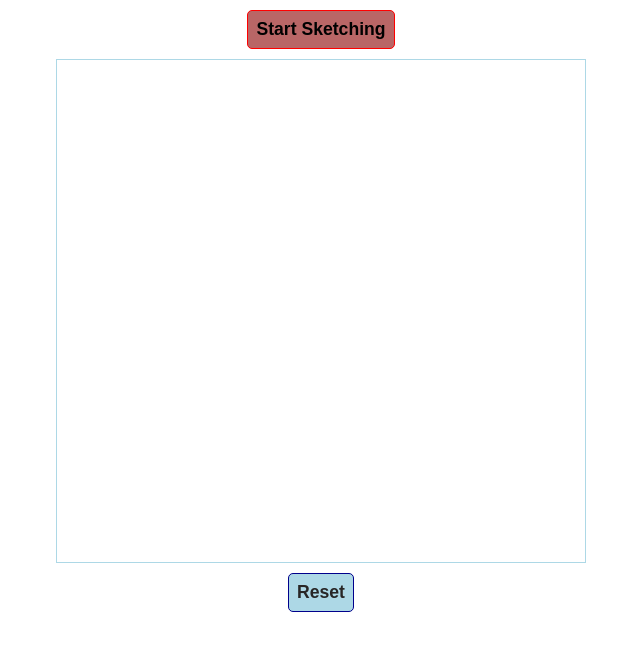
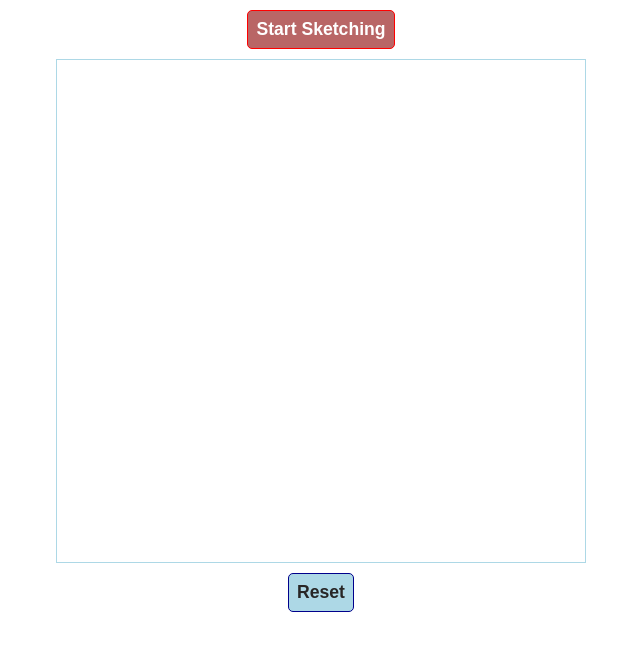
Before and after one commit to zondiMaqina/Etch-a-Sketch, a plain HTML site: page index.html in a window 1280 px wide. Shown: the whole page, without its empty margins (319-959 px from the left). Drawn offline with Linux system fonts and the light colour scheme.

Commit message:
finish styling for button font

```diff
--- a/style.css
+++ b/style.css
@@ -38,12 +38,11 @@ button{
     height: 10%;
     flex-grow: 1;
     flex-shrink: 2;
-    border: 1px solid;
 }
 
 #sketch{
     background-color: rgba(139, 0, 0, 0.601);
-    color: black;
+    color: white;
     font-weight: bolder;
     border: 1px solid red;
 }
```
